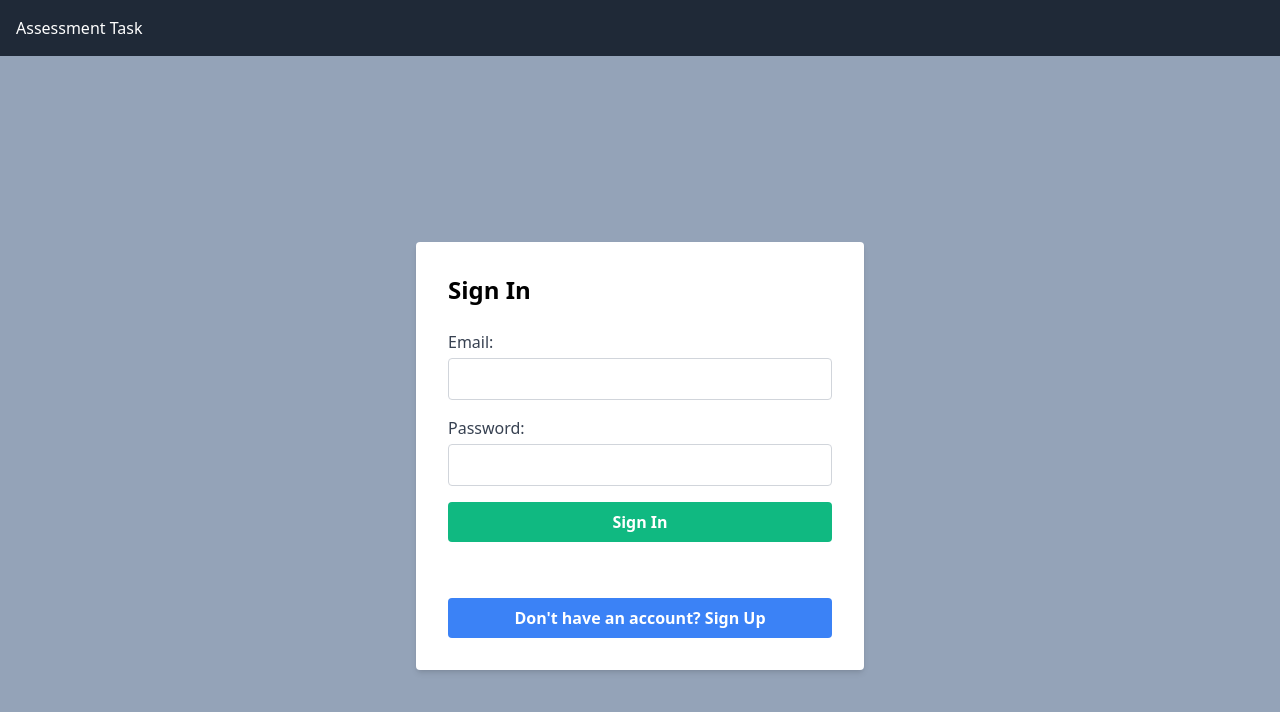
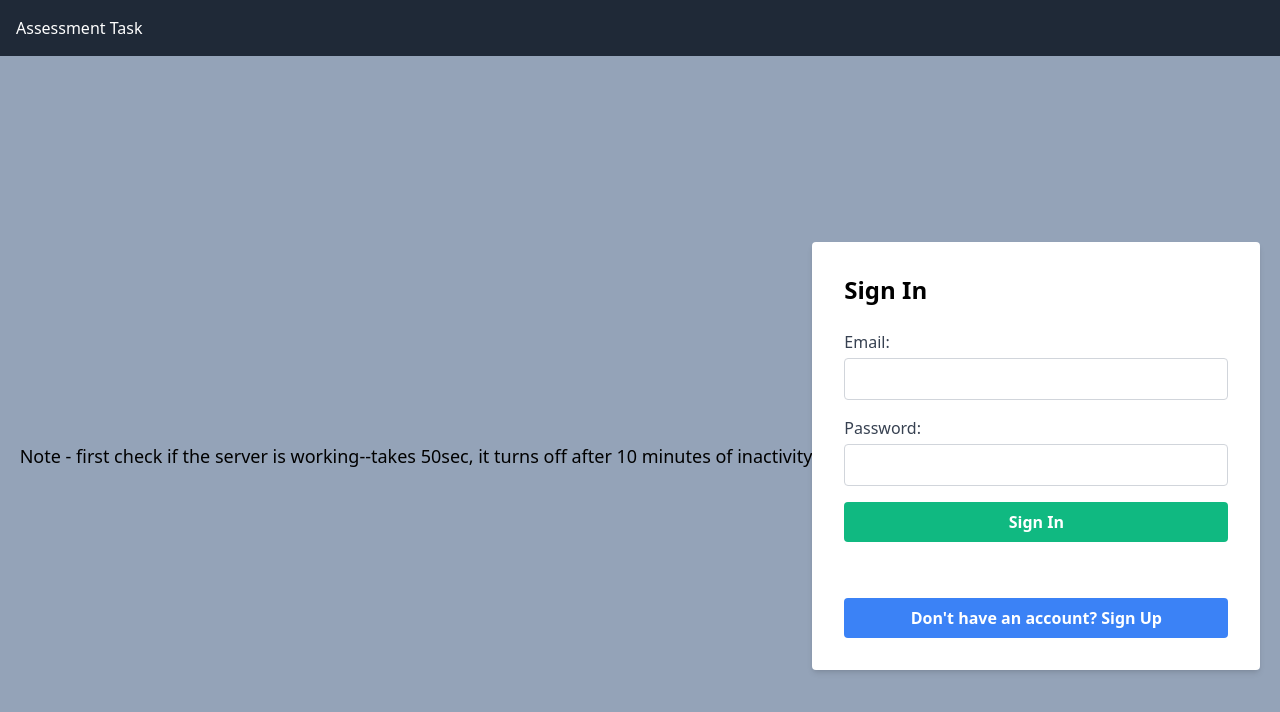
Before and after one commit to VasuSrivastav/assessment-frontend, a React (Vite) app: page /login in a window 1280 px wide. Shown: the top 712 px of the page. Built offline with nearby package versions, Linux system fonts and the light colour scheme.

Commit message:
completed assessment

```diff
--- a/src/components/LoginPage.jsx
+++ b/src/components/LoginPage.jsx
@@ -30,6 +30,7 @@ const LoginPage = () => {
 
   return (
     <div className="flex justify-center items-center h-screen bg-slate-400">
+      <span className='text-lg text-black'>Note - <a href='https://user-api-backend-vqb2.onrender.com/' target='_blank' rel='noopener noreferrer'>first check if the server is working--takes 50sec, it turns off after 10 minutes of inactivity </a></span>
       <div className="bg-white p-8 rounded shadow-md w-full max-w-md">
         <h2 className="text-2xl font-bold mb-6">Sign In</h2>
         <form onSubmit={handleSignInFormSubmit}>
--- a/src/components/SignUpPage.jsx
+++ b/src/components/SignUpPage.jsx
@@ -31,6 +31,7 @@ const SignUpPage = () => {
 
   return (
     <div className="flex justify-center items-center h-screen bg-slate-400">
+      <span className='text-lg text-black'>Note - <a href='https://user-api-backend-vqb2.onrender.com/' target='_blank' rel='noopener noreferrer'>first check if the server is working--takes 50sec, it turns off after 10 minutes of inactivity </a></span>
       <div className="bg-white p-8 rounded shadow-md w-full max-w-md">
         <h2 className="text-2xl font-bold mb-6">Sign Up</h2>
         <form onSubmit={handleSignUpFormSubmit}>
```
